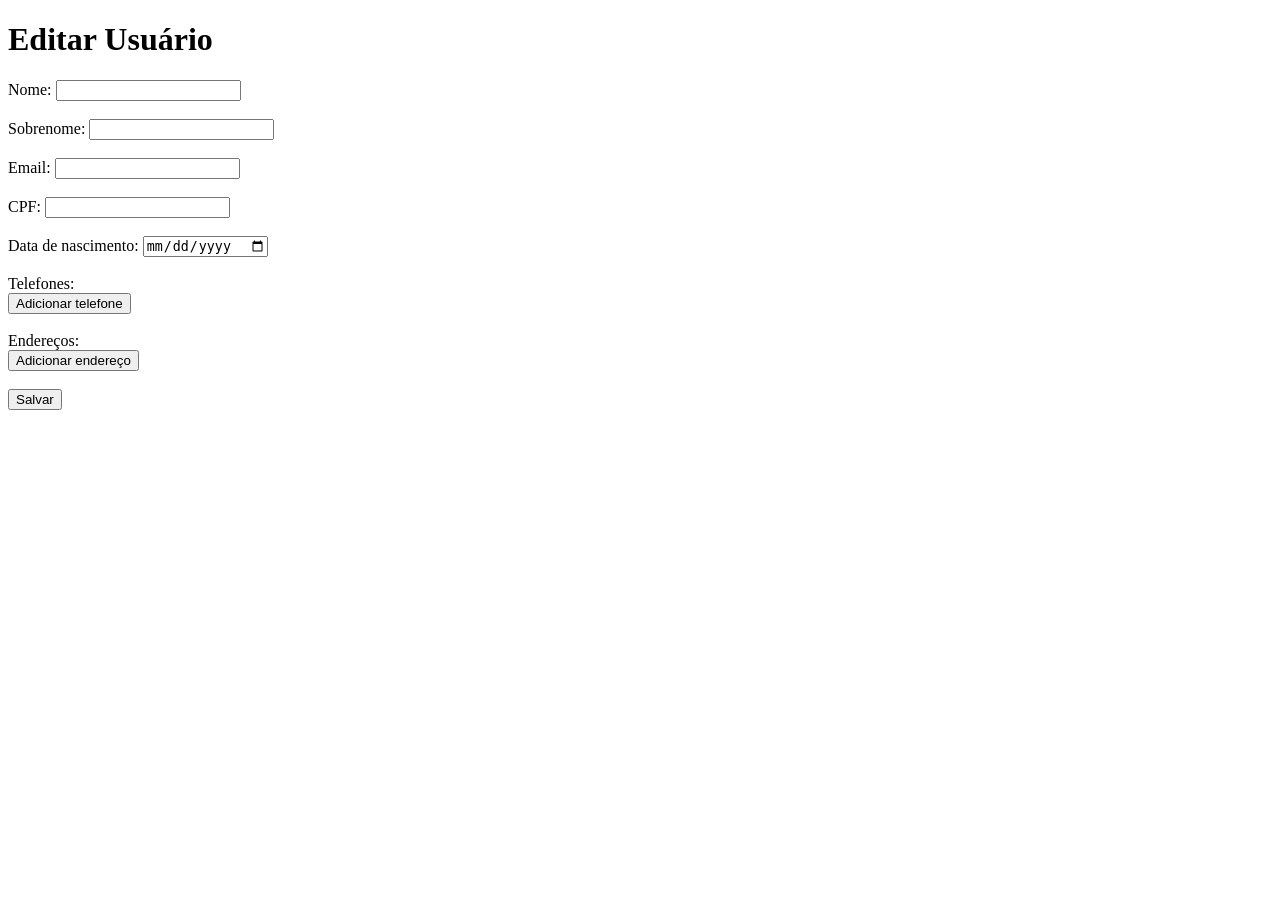
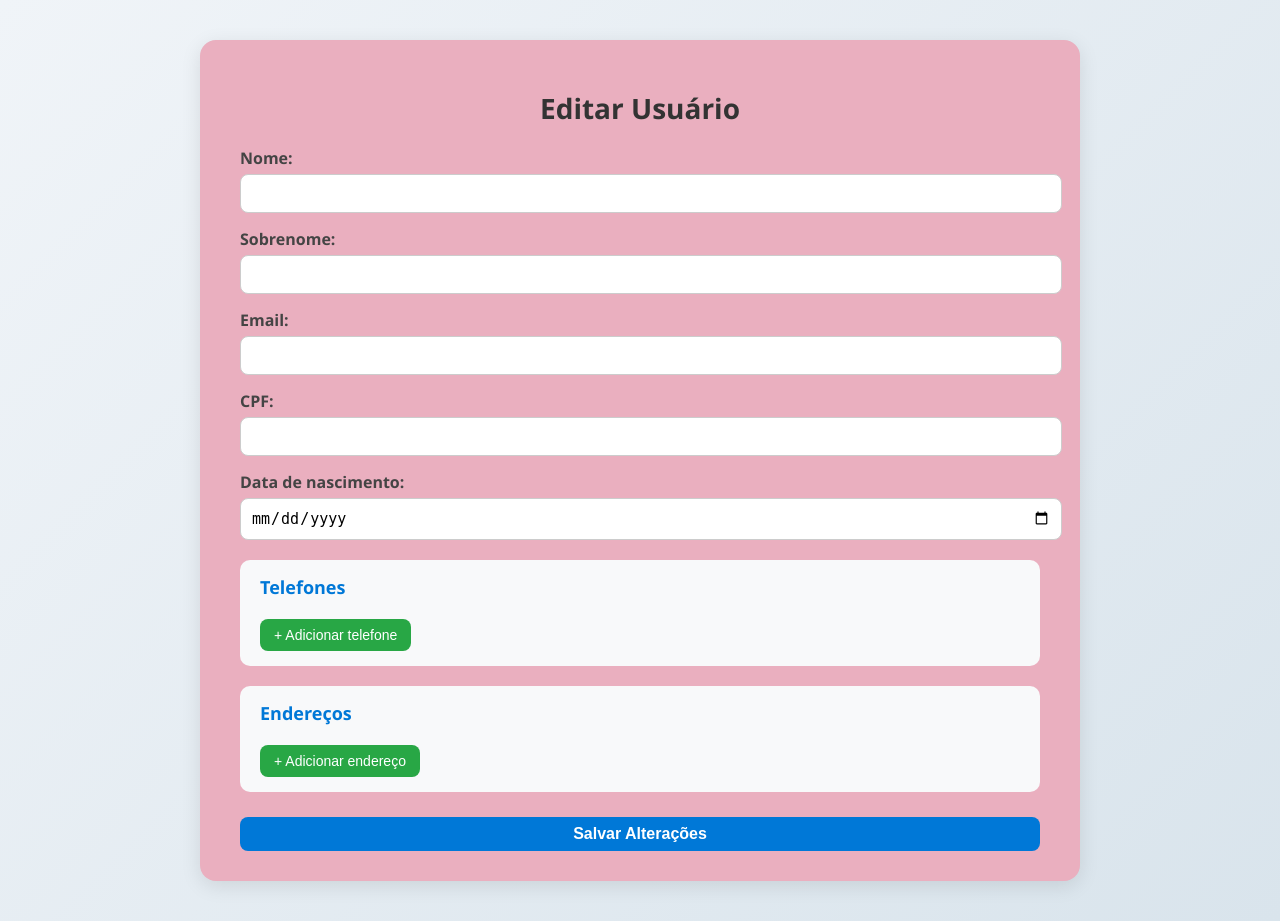
Before and after one commit to henry-marcondes/PI_2, a Python web app: template Projeto/templates/usuario.html in a window 1280 px wide. Before the commit the page ends 410 px from the top, so only its background shows below. Run offline with Jinja, Linux system fonts and the light colour scheme; the template is opened without the code that fills it, so the values that code supplies are empty.

Commit message:
Atualização do css do usuário.html

```diff
--- a/Projeto/templates/usuario.html
+++ b/Projeto/templates/usuario.html
@@ -2,13 +2,137 @@
 <html lang="pt-br">
 <head>
     <meta charset="UTF-8">
-    <title>Editar Usuário</title>
+    <title>Área do Usuário</title>
     <style>
-        .fone-field { margin-bottom: 5px; }
-        button.remove-fone { margin-left: 5px; }
+        body {
+            font-family: 'Segoe UI', Roboto, sans-serif;
+            background: linear-gradient(135deg, #f0f4f8, #d9e4ec);
+            margin: 0;
+            padding: 0;
+        }
+
+        .container {
+            max-width: 800px;
+            margin: 40px auto;
+            background: #eaafbf;
+            border-radius: 16px;
+            box-shadow: 0 5px 20px rgba(0,0,0,0.1);
+            padding: 30px 40px;
+        }
+
+        h1 {
+            text-align: center;
+            color: #333;
+            font-size: 28px;
+            margin-bottom: 20px;
+        }
+
+        form label {
+            display: block;
+            font-weight: 600;
+            margin-top: 15px;
+            color: #444;
+        }
+
+        input[type="text"],
+        input[type="email"],
+        input[type="date"] {
+            width: 100%;
+            padding: 10px;
+            margin-top: 5px;
+            border: 1px solid #ccc;
+            border-radius: 8px;
+            font-size: 15px;
+        }
+
+        .fone-field,
+        .endereco-field {
+            display: flex;
+            gap: 8px;
+            margin-top: 8px;
+            align-items: center;
+        }
+
+        button {
+            background-color: #0078d7;
+            color: #fff;
+            border: none;
+            border-radius: 8px;
+            padding: 8px 14px;
+            cursor: pointer;
+            font-size: 14px;
+            transition: background-color 0.2s;
+        }
+
+        button:hover {
+            background-color: #005fa3;
+        }
+
+        button.remove-fone,
+        button.remove-endereco {
+            background-color: #d9534f;
+        }
+
+        button.remove-fone:hover,
+        button.remove-endereco:hover {
+            background-color: #c9302c;
+        }
+
+        .add-btn {
+            background-color: #28a745;
+            margin-top: 10px;
+        }
+
+        .add-btn:hover {
+            background-color: #218838;
+        }
+
+        .save-btn {
+            display: block;
+            width: 100%;
+            margin-top: 25px;
+            font-size: 16px;
+            font-weight: 600;
+        }
+
+        ul {
+            list-style: none;
+            padding: 0;
+        }
+
+        ul li {
+            background-color: #e2c3e7;
+            border-left: 4px solid #3c763d;
+            color: #3c763d;
+            padding: 10px;
+            border-radius: 5px;
+            margin-bottom: 10px;
+        }
+
+        .section {
+            background: #f8f9fa;
+            border-radius: 10px;
+            padding: 15px 20px;
+            margin-top: 20px;
+        }
+
+        .section h2 {
+            margin: 0 0 10px;
+            font-size: 18px;
+            color: #0078d7;
+        }
+
+        @media (max-width: 600px) {
+            .fone-field,
+            .endereco-field {
+                flex-direction: column;
+                align-items: stretch;
+            }
+        }
     </style>
 </head>
 <body>
+    <div class="container">
         <h1>Editar Usuário</h1>
 
         {% with messages = get_flashed_messages() %}
@@ -23,21 +147,22 @@
 
         <form method="POST">
             <label>Nome:</label>
-        <input type="text" name="nome" value="{{ user.pessoa.nome }}"><br><br>
+            <input type="text" name="nome" value="{{ user.pessoa.nome }}">
 
             <label>Sobrenome:</label>
-        <input type="text" name="sobrenome" value="{{ user.pessoa.sobrenome }}"><br><br>
+            <input type="text" name="sobrenome" value="{{ user.pessoa.sobrenome }}">
 
             <label>Email:</label>
-        <input type="email" name="email" value="{{ user.email }}"><br><br>
+            <input type="email" name="email" value="{{ user.email }}">
 
             <label>CPF:</label>
-        <input type="text" name="cpf" value="{{ user.pessoa.cpf }}"><br><br>
+            <input type="text" name="cpf" value="{{ user.pessoa.cpf }}">
 
             <label>Data de nascimento:</label>
-        <input type="date" name="data_nasc" value="{{ user.pessoa.data_nasc }}"><br><br>
+            <input type="date" name="data_nasc" value="{{ user.pessoa.data_nasc }}">
 
-        <label>Telefones:</label>
+            <div class="section">
+                <h2>Telefones</h2>
                 <div id="fones-container">
                     {% for fone in fones %}
                     <div class="fone-field">
@@ -46,57 +171,59 @@
                     </div>
                     {% endfor %}
                 </div>
+                <button type="button" class="add-btn" onclick="addFone()">+ Adicionar telefone</button>
+            </div>
 
-        <button type="button" onclick="addFone()">Adicionar telefone</button><br><br>
-
-        <label>Endereços:</label>
+            <div class="section">
+                <h2>Endereços</h2>
                 <div id="enderecos-container">
                     {% for end in enderecos %}
                     <div class="endereco-field">
-                <input type="text" name="rua_av" value="{{ end.rua_av }}">
-                <input type="text" name="numero" value="{{end.numero}}">
-                <input type="text" name="complemento" value="{{ end.complemento }}">
+                        <input type="text" name="rua_av" value="{{ end.rua_av }}" placeholder="Rua/Avenida">
+                        <input type="text" name="numero" value="{{ end.numero }}" placeholder="Número">
+                        <input type="text" name="complemento" value="{{ end.complemento }}" placeholder="Complemento">
                         <button type="button" class="remove-endereco" onclick="removeEndereco(this)">Remover</button>
                     </div>
                     {% endfor %}
                 </div>
+                <button type="button" class="add-btn" onclick="addEndereco()">+ Adicionar endereço</button>
+            </div>
 
-
-        <button type="button" onclick="addEndereco()">Adicionar endereço</button><br><br>
-        <button type="submit">Salvar</button>
+            <button type="submit" class="save-btn">Salvar Alterações</button>
         </form>
+    </div>
 
     <script>
         function addFone() {
             const container = document.getElementById('fones-container');
             const div = document.createElement('div');
             div.className = 'fone-field';
-            div.innerHTML = '<input type="text" name="fones" value=""> ' +
-                            '<button type="button" class="remove-fone" onclick="removeFone(this)">Remover</button>';
+            div.innerHTML = `
+                <input type="text" name="fones" placeholder="Novo telefone">
+                <button type="button" class="remove-fone" onclick="removeFone(this)">Remover</button>
+            `;
             container.appendChild(div);
         }
 
         function removeFone(btn) {
-            const div = btn.parentNode;
-            div.parentNode.removeChild(div);
+            btn.parentElement.remove();
         }
-    </script>
 
-    <script>
         function addEndereco() {
             const container = document.getElementById('enderecos-container');
             const div = document.createElement('div');
             div.className = 'endereco-field';
-            div.innerHTML = '<input type="text" name="rua_av" value=""> ' +
-                            '<input type="text" name="numero" value="">' +
-                            '<input type="text" name="complemento" value="">' +
-                            '<button type="button" class="remove-endereco" onclick="removeEndereco(this)">Remover</button>';
+            div.innerHTML = `
+                <input type="text" name="rua_av" placeholder="Rua/Avenida">
+                <input type="text" name="numero" placeholder="Número">
+                <input type="text" name="complemento" placeholder="Complemento">
+                <button type="button" class="remove-endereco" onclick="removeEndereco(this)">Remover</button>
+            `;
             container.appendChild(div);
         }
 
         function removeEndereco(btn) {
-            const div = btn.parentNode;
-            div.parentNode.removeChild(div);
+            btn.parentElement.remove();
         }
     </script>
 </body>
```
Lines whose indentation alone changed are shown as unchanged.
